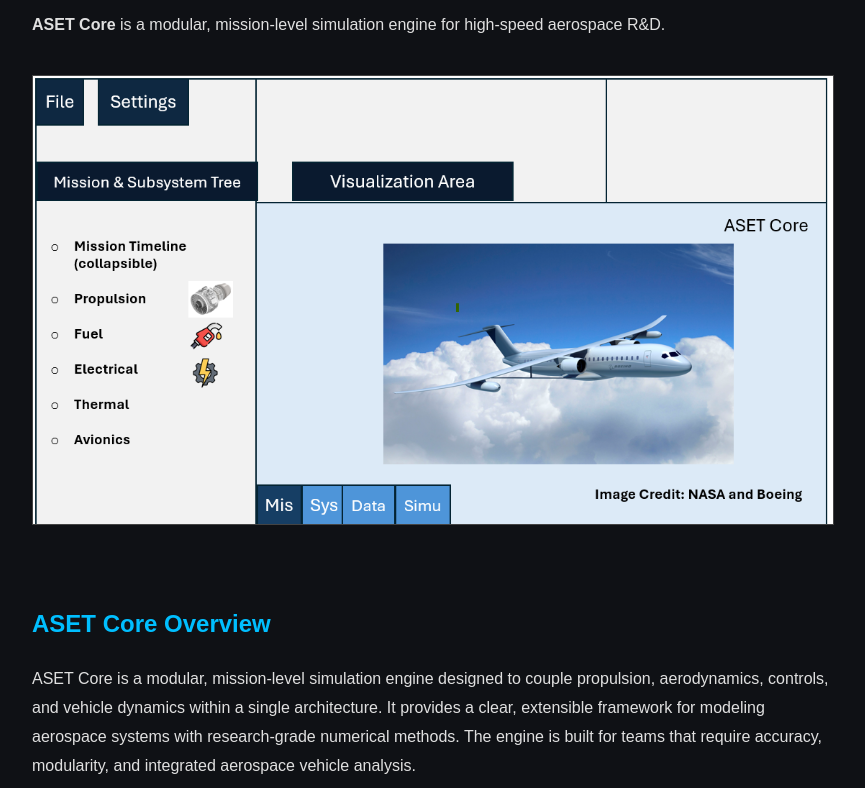
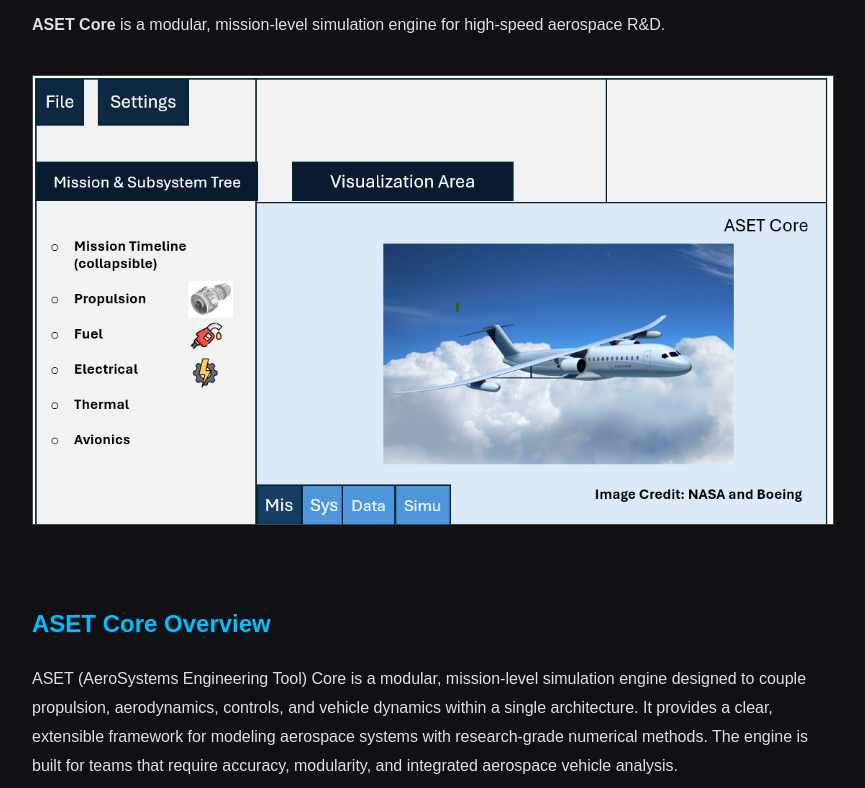
Before and after one commit to Gerardo-J-Sandoval/interlinked-aero-site, a plain HTML site: page index.html in a window 1280 px wide. Shown: the part 164-952 px from the top of the page, without its empty margins (208-1073 px from the left). Drawn offline with Linux system fonts and the light colour scheme.

Commit message:
Update ASET Core description in index.html

```diff
--- a/index.html
+++ b/index.html
@@ -63,7 +63,7 @@
  <img src="ASET-Core%20First-Concept-Art.png" alt="ASET Core Concept Art" />
 
   <h2>ASET Core Overview</h2>
-  <p>ASET Core is a modular, mission-level simulation engine designed to couple propulsion, aerodynamics, controls, and vehicle dynamics within a single architecture. It provides a clear, extensible framework for modeling aerospace systems with research-grade numerical methods. The engine is built for teams that require accuracy, modularity, and integrated aerospace vehicle analysis.</p>
+  <p>ASET (AeroSystems Engineering Tool) Core is a modular, mission-level simulation engine designed to couple propulsion, aerodynamics, controls, and vehicle dynamics within a single architecture. It provides a clear, extensible framework for modeling aerospace systems with research-grade numerical methods. The engine is built for teams that require accuracy, modularity, and integrated aerospace vehicle analysis.</p>
 
   <h2>5-Year Roadmap</h2>
   <ul>
```
